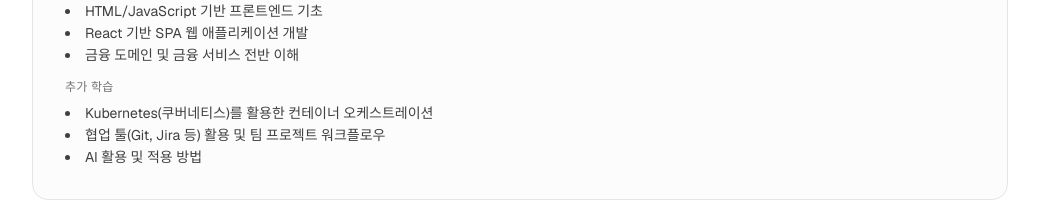
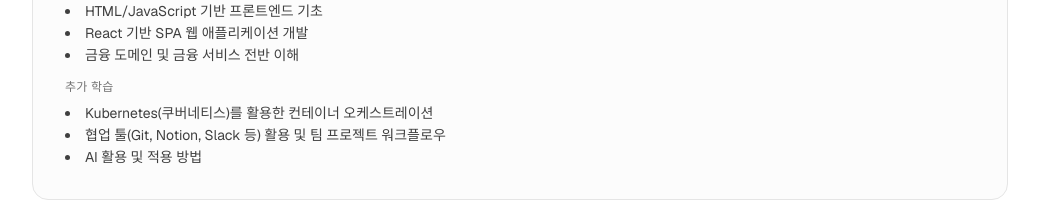
Before and after one commit to minsss0726/Portfolio, a Next.js app: page / in a window 1280 px wide. Shown: the part 1440-1655 px from the top of the page, without its empty margins (120-1159 px from the left). Built offline with nearby package versions, Linux system fonts and the light colour scheme.

Commit message:
fix: update collaboration tools in training section
- Changed collaboration tools from Git, Jira to Git, Notion, Slack in the additional learning resources.

```diff
--- a/app/data/training.ts
+++ b/app/data/training.ts
@@ -26,7 +26,7 @@ export const trainings: Training[] = [
     ],
     additionalLearning: [
       "Kubernetes(쿠버네티스)를 활용한 컨테이너 오케스트레이션",
-      "협업 툴(Git, Jira 등) 활용 및 팀 프로젝트 워크플로우",
+      "협업 툴(Git, Notion, Slack 등) 활용 및 팀 프로젝트 워크플로우",
       "AI 활용 및 적용 방법",
     ],
   },
```
